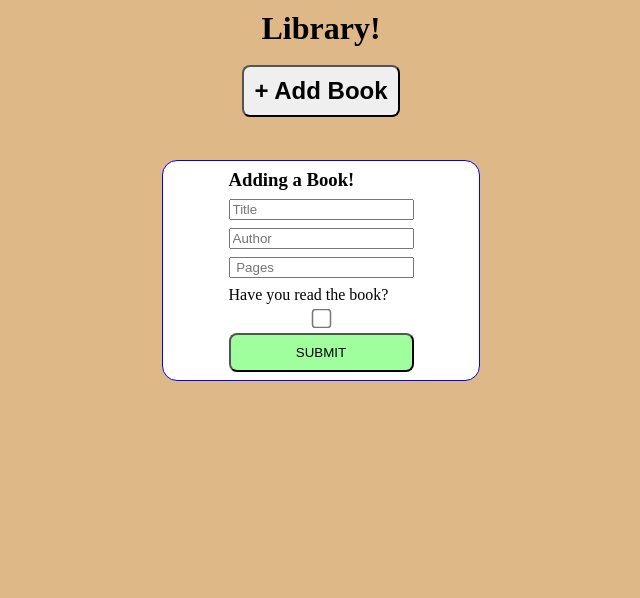
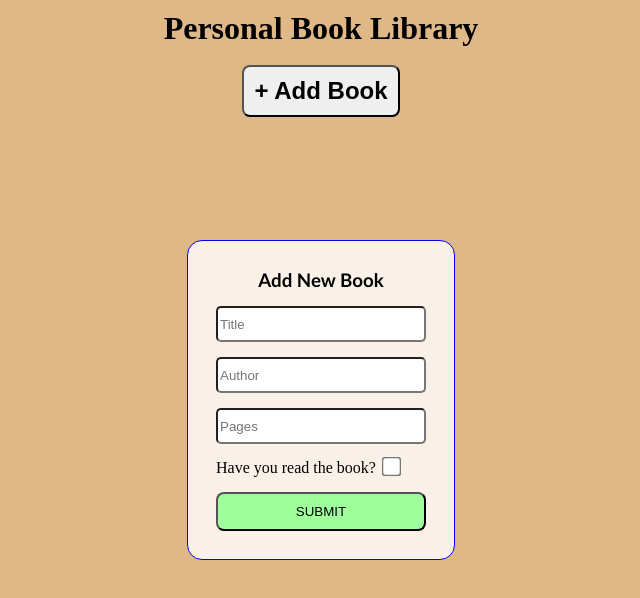
Before and after one commit to arthurseverino/Advanced-Javascript, a plain HTML site: page index.html in a window 1280 px wide. Both pictures are taken after a click on the button "+ Add Book". Shown: the whole page, without its empty margins (319-959 px from the left). Drawn offline with Linux system fonts and the light colour scheme.

Commit message:
finish project and finalize touches

```diff
--- a/app.js
+++ b/app.js
@@ -67,7 +67,7 @@ function createBookCard(book) {
   readBtn.classList.add("readBtn");
   removeBtn.classList.add("removeBtn");
 
-  title.textContent = `"${book.title}"`;
+  title.textContent = `${book.title}`;
   title.style.fontWeight = "700";
   author.textContent = book.author;
   pages.textContent = `${book.pages} pages`;
--- a/index.html
+++ b/index.html
@@ -9,41 +9,22 @@
   </head>
   <body>
     <div class="container">
-      <h1>Library!</h1>
+      <h1>Personal Book Library</h1>
       <div class="addBookBtnContainer">
         <button class="addBookBtn">+ Add Book</button>
       </div>
-      <dialog class="modal">
+      <div class="modal">
         <form id="my-form">
-          <h3>Adding a Book!</h3>
-          <input
-            type="text"
-            id="title"
-            name="title"
-            placeholder="Title"
-            required
-          />
-          <input
-            type="text"
-            id="author"
-            name="author"
-            placeholder="Author"
-            required
-          />
-          <label for="pages">
-            <input
-              type="number"
-              id="pages"
-              name="pages"
-              placeholder=" Pages"
-              required
-            />
+          <h3>Add New Book</h3>
+          <input type="text" id="title" name="title" placeholder="Title" required/>
+          <input type="text" id="author" name="author" placeholder="Author" required/>
+          <input type="number" id="pages" name="pages" placeholder="Pages" required />
+          <label> Have you read the book?
+            <input type="checkbox" id="read" name="read" />
           </label>
-          <label for="read"> Have you read the book? </label>
-          <input type="checkbox" id="read" name="read" />
           <button type="submit" class="submitBtn">SUBMIT</button>
         </form>
-      </dialog>
+      </div>
       <div class="bookGrid"></div>
     </div>
   </body>
--- a/style.css
+++ b/style.css
@@ -31,17 +31,22 @@ h1 {
   text-align: center;
 }
 
-/* this the one */
+h3 {
+  text-align: center;
+  font-family: "Calibri";
+}
+
+/* the popup */
 .modal {
   margin: 0 auto;
-  background-color: white;
+  background-color: rgba(255, 255, 255, 0.8);
   position: fixed;
-  width: 300px;
+  width: 250px;
   padding: 8px;
-  top: 20%;
-  left: 0%;
+  top: 30%;
   justify-content: center;
   align-items: center;
+  align-self: center;
   display: none;
   border-radius: 15px;
   border: 1px solid blue;
@@ -49,8 +54,10 @@ h1 {
 
 #my-form {
   display: flex;
+  flex: 1;
   flex-direction: column;
-  gap: 8px;
+  gap: 15px;
+  padding: 20px;
 }
 
 .container {
@@ -69,7 +76,9 @@ h1 {
 
 .bookCard {
   gap: 10px;
-  padding: 25px;
+  padding: 50px;
+  background-color: white;
+  border: 1px solid black;
   margin: 10px;
   display: flex;
   flex-direction: column;
@@ -79,19 +88,31 @@ h1 {
   width: 150px;
   height: 150px;
   border-radius: 8px;
-  background-color: white;
   box-shadow: ghostwhite;
   line-height: 1.2;
 }
 
 .removeBtn {
   background-color: #ff9c9c;
+  width: 150px;
+}
+
+.readBtn {
+  width: 150px;
 }
 
 .submitBtn {
   background-color: #9fff9c;
 }
 
+/* targets modal */
+#title,
+#author,
+#pages {
+  border-radius: 5px;
+  height: 30px;
+}
+
 #read {
-  padding: 10px;
+  margin-left: 5px;
 }
```
